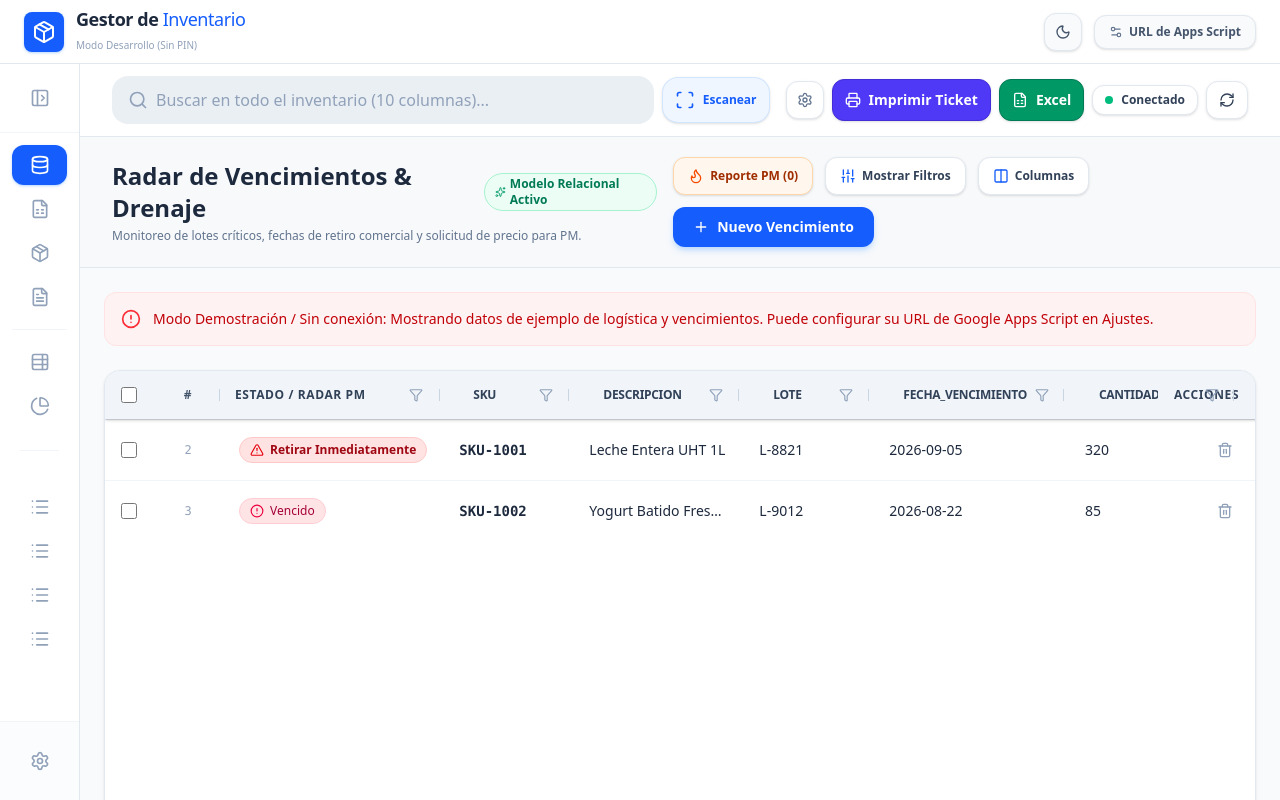
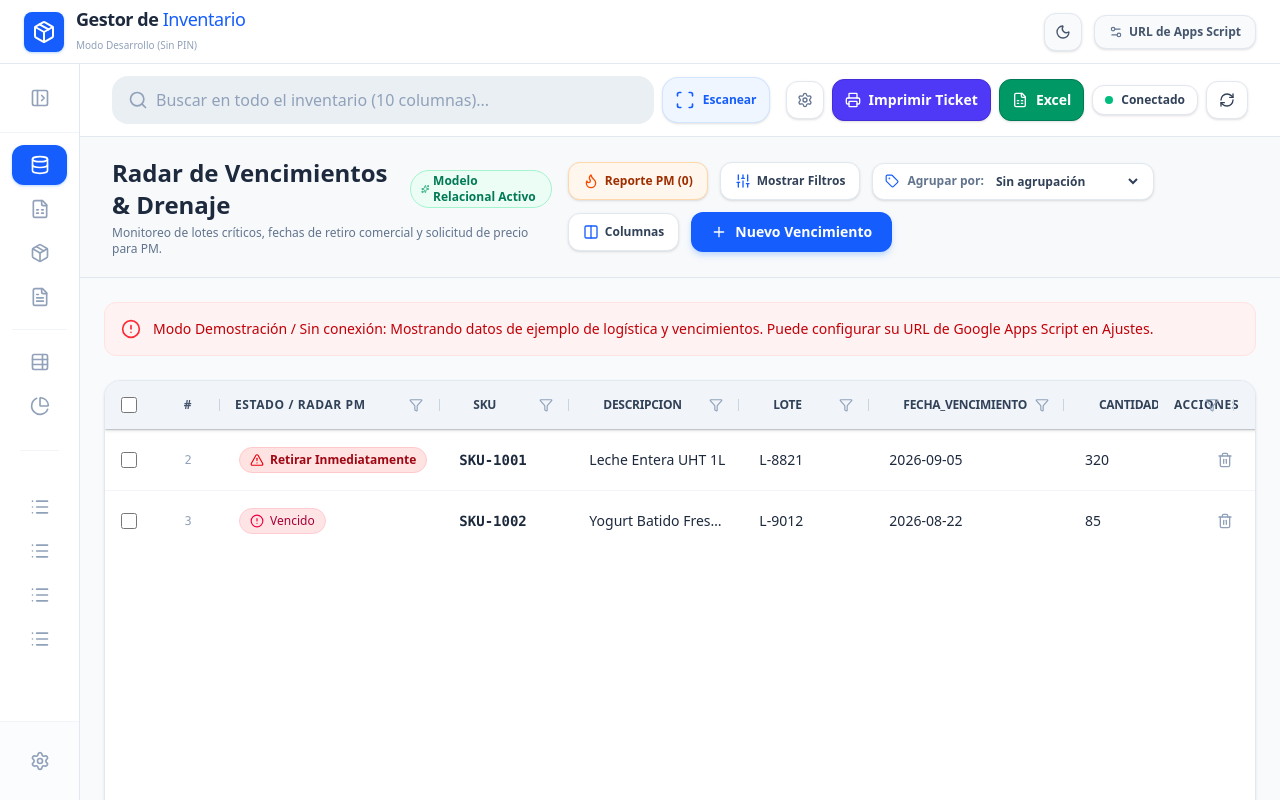
Before and after one commit to rps2217/Gesti-n-de-vencimientos-, a React (Vite) app: page / in a window 1280 px wide. Built offline with nearby package versions, Linux system fonts and the light colour scheme.

Commit message:
feat: add inventory data grouping functionality
Introduced state and memoized logic to support grouping inventory items by column, enabling a more organized view of the product data.

```diff
--- a/src/components/InventoryDashboard.tsx
+++ b/src/components/InventoryDashboard.tsx
@@ -186,7 +186,8 @@ export const InventoryDashboard: React.FC = () => {
     setActiveQuickChip(null);
   };
 
-  // Column Manager State
+  const [groupByColumn, setGroupByColumn] = useState<string>('none');
+  const [collapsedGroups, setCollapsedGroups] = useState<Record<string, boolean>>({});
   const [isColumnManagerOpen, setIsColumnManagerOpen] = useState(false);
   const [draggedCol, setDraggedCol] = useState<string | null>(null);
   const [dragOverCol, setDragOverCol] = useState<string | null>(null);
@@ -588,6 +589,19 @@ export const InventoryDashboard: React.FC = () => {
       });
     });
   }, [items, deferredSearchTerm, activeQuickChip, searchableHeaders, activeView, eventFilter, eventResolutionFilter, pmRadarFilter, columnFilters, headers]);
+
+  const groupedItems = useMemo(() => {
+    if (groupByColumn === 'none') return null;
+    const map = new Map<string, InventoryItem[]>();
+    for (const item of filteredItems) {
+      const val = String(item[groupByColumn] || '(Sin asignar)');
+      if (!map.has(val)) {
+        map.set(val, []);
+      }
+      map.get(val)!.push(item);
+    }
+    return Array.from(map.entries());
+  }, [filteredItems, groupByColumn]);
 
   const paginatedItems = useMemo(() => {
     if (pageSize === 'all') return filteredItems;
@@ -1617,6 +1631,24 @@ export const InventoryDashboard: React.FC = () => {
                 <Sliders className="w-4 h-4 text-blue-600 dark:text-blue-400" />
                 <span className="hidden sm:inline">{areFiltersVisible ? 'Ocultar Filtros' : 'Mostrar Filtros'}</span>
               </button>
+            )}
+
+            {activeView !== 'schema' && activeView !== 'analytics' && (
+              <div className="hidden xl:flex items-center bg-white dark:bg-slate-800 border border-slate-200 dark:border-slate-700 rounded-xl px-3 py-2 shadow-sm">
+                <Tag className="w-3.5 h-3.5 text-blue-600 dark:text-blue-400 mr-2 shrink-0" />
+                <span className="text-xs font-bold text-slate-500 dark:text-slate-400 mr-2">Agrupar por:</span>
+                <select
+                  value={groupByColumn}
+                  onChange={(e) => setGroupByColumn(e.target.value)}
+                  className="text-xs font-bold text-slate-700 dark:text-slate-200 bg-transparent border-none focus:outline-none cursor-pointer"
+                  title="Agrupar registros por columna (estilo AppSheet)"
+                >
+                  <option value="none">Sin agrupación</option>
+                  {visibleHeaders.map(h => (
+                    <option key={h} value={h}>{h}</option>
+                  ))}
+                </select>
+              </div>
             )}
 
             {activeView !== 'schema' && activeView !== 'analytics' && (
```
